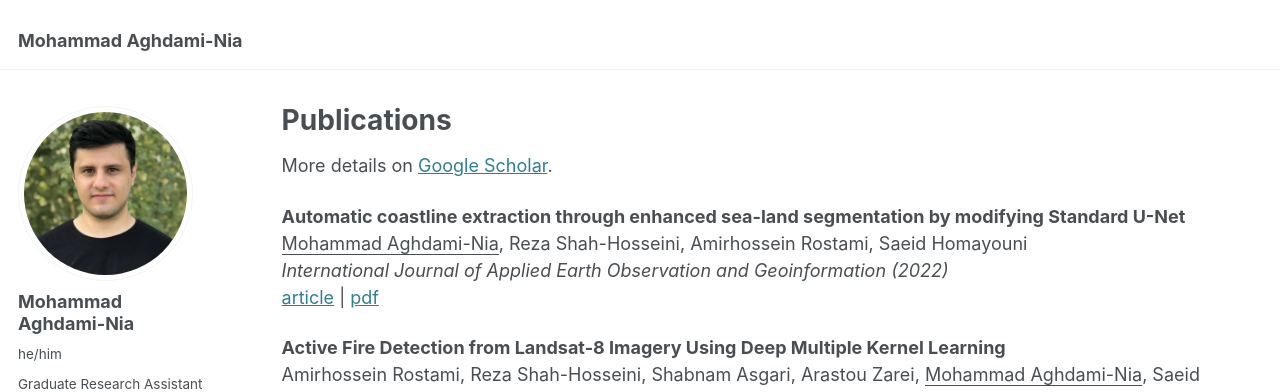
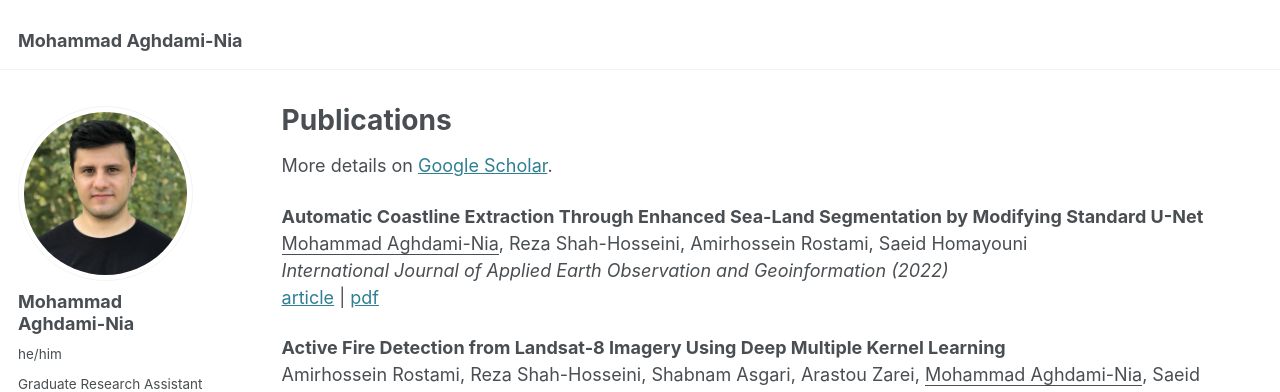
Before and after one commit to mo-agh/mo-agh.github.io, a Jekyll site: the page built from _pages/publications_onepage.md, in a window 1280 px wide and 900 px high. Shown: the top 392 px of the window. Built offline with Jekyll 4.4.1, drawn with Linux system fonts in a browser that asks for light colours; some web fonts are replaced.

```diff
--- a/_pages/publications_onepage.md
+++ b/_pages/publications_onepage.md
@@ -7,7 +7,7 @@ author_profile: true
 
 More details on [Google Scholar](https://scholar.google.com/citations?hl=en&user=jnyjXYUAAAAJ&view_op=list_works).
 
-**Automatic coastline extraction through enhanced sea-land segmentation by modifying Standard U-Net**\
+**Automatic Coastline Extraction Through Enhanced Sea-Land Segmentation by Modifying Standard U-Net**\
 <u>Mohammad Aghdami-Nia</u>, Reza Shah-Hosseini, Amirhossein Rostami, Saeid Homayouni\
 *International Journal of Applied Earth Observation and Geoinformation (2022)*\
 [article](https://www.sciencedirect.com/science/article/pii/S0303243422001118) |
@@ -39,7 +39,7 @@ Lin Xiong, John David Armston, Ralph Dubayah, Mikhail Urbazaev, Tiago de Conto,
 **Sentinel-1 Polarization Comparison for Flood Segmentation Using Deep Learning**\
 Mohammadali Abbasi, Reza Shah-Hosseini, <u>Mohammad Aghdami-Niaa</u>\
 *International Electronic Conference on Geosciences (2023)*\
-[article](https://www.mdpi.com/2673-4931/29/1/16) |
+[article](https://www.mdpi.com/2504-3900/87/1/14) |
 [pdf](https://mo-agh.github.io/files/paper6.pdf)
 
 **Deep-Learning-Based Edge Detection for Improving Building Footprint Extraction from Satellite Images**\
```
